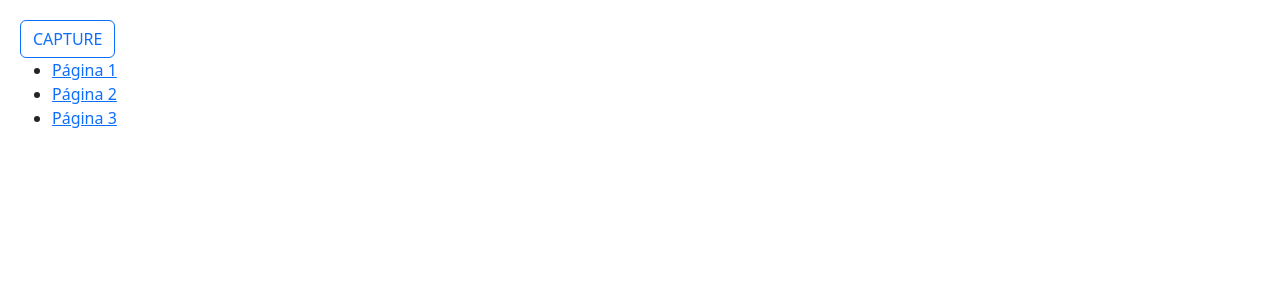
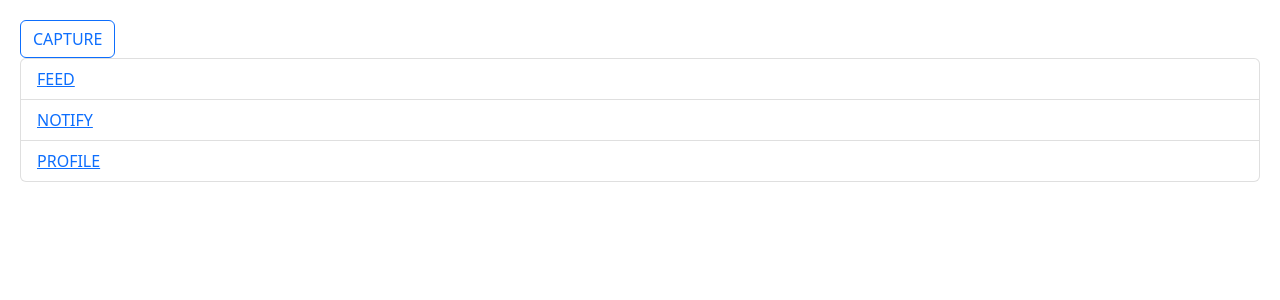
Before and after one commit to Auugust0-Carnaval/CAPTURE, a React (Create React App) app: page / in a window 1280 px wide. Both pictures are taken after a click on the button "CAPTURE". Shown: the top 300 px of the page. Built offline with nearby package versions, Linux system fonts and the light colour scheme.

Commit message:
Arrumando o toggler da navbar

```diff
--- a/src/Nav.js
+++ b/src/Nav.js
@@ -12,18 +12,18 @@ function Nav(){
         <div>
             <button className="btn btn-outline-primary" onClick={handleClick}>CAPTURE</button>
             {showNavbar && (
-                <nav>
-                <ul>
-                    <li>
-                    <a href="#">Página 1</a>
-                    </li>
-                    <li>
-                    <a href="#">Página 2</a>
-                    </li>
-                    <li>
-                    <a href="#">Página 3</a>
-                    </li>
-                </ul>
+                <nav className="vertical-navbar">
+                    <ul className="list-group">
+                        <li className="list-group-item">
+                            <a href="#">FEED</a>
+                        </li>
+                        <li className="list-group-item">
+                            <a href="#">NOTIFY</a>
+                        </li>
+                        <li className="list-group-item">
+                            <a href="#">PROFILE</a>
+                        </li>
+                    </ul>
                 </nav>
             )}
         </div>
```
